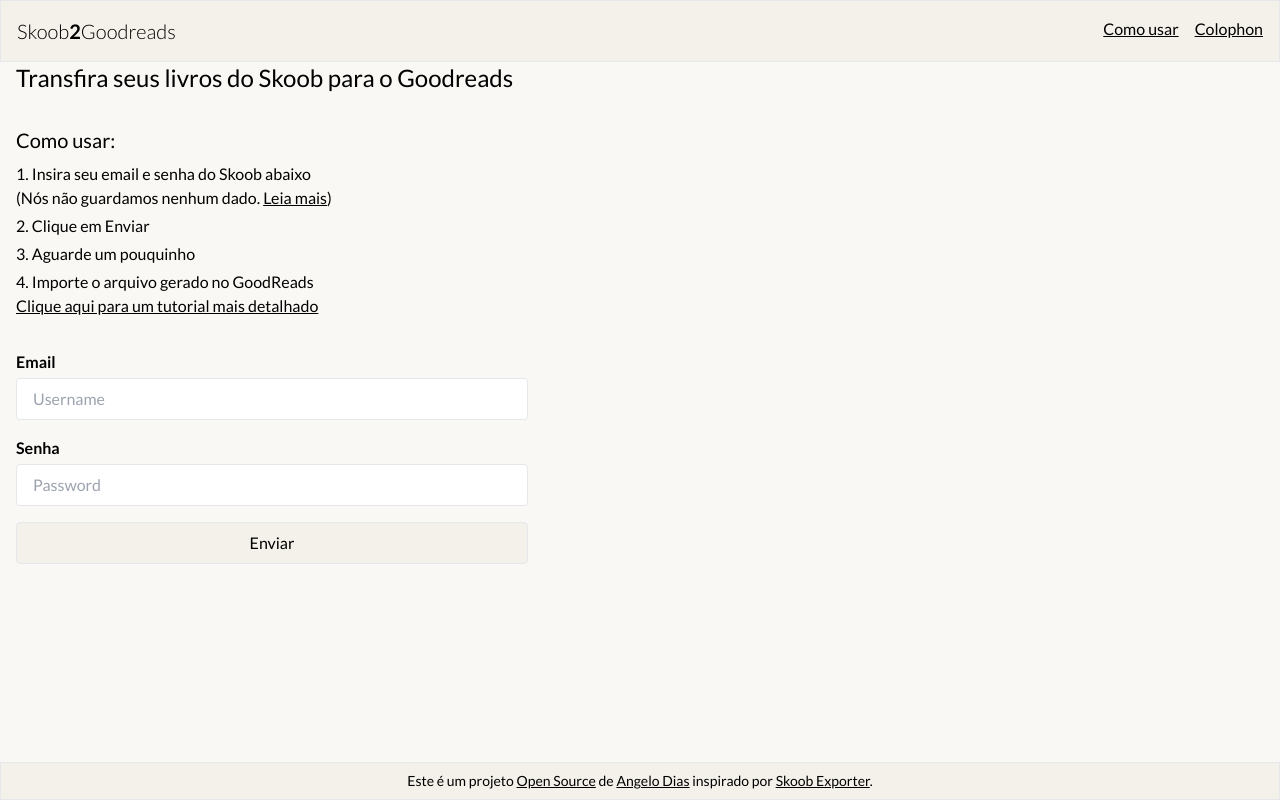
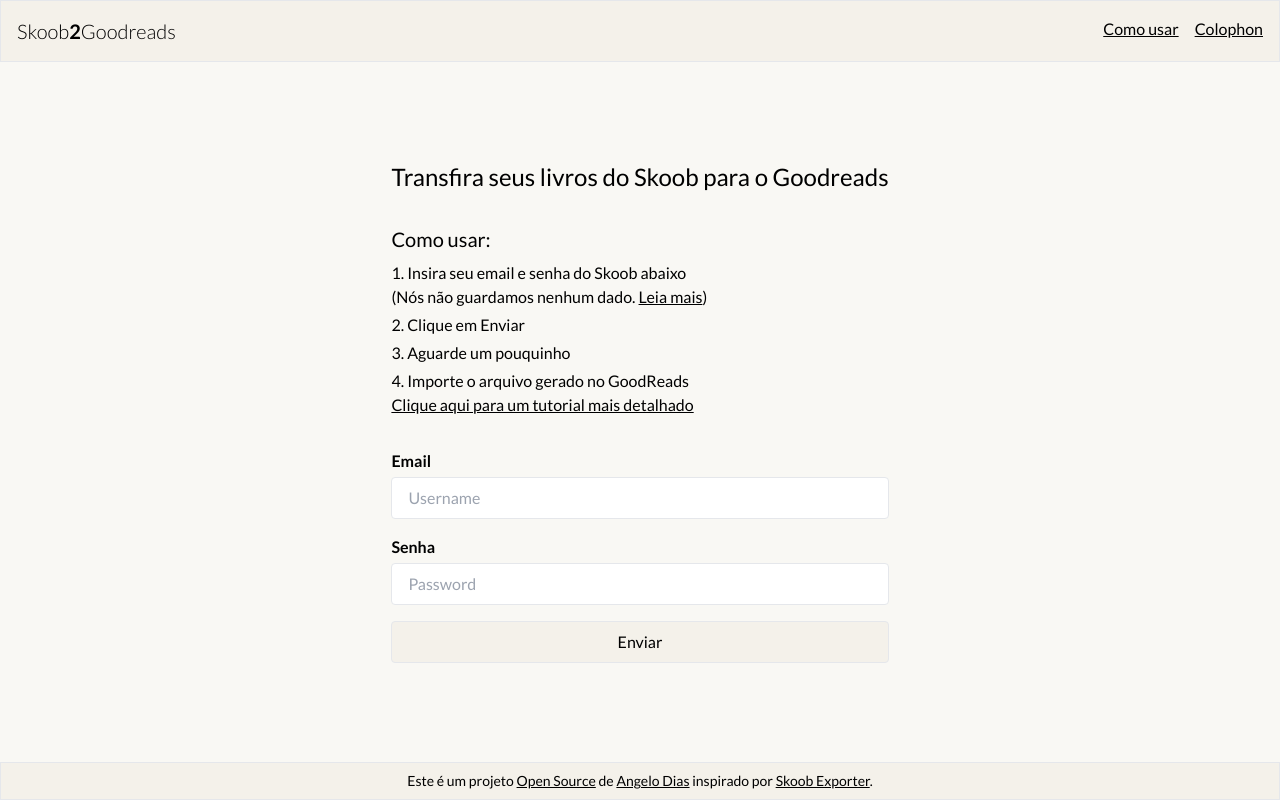
Before and after one commit to angelod1as/skoob-to-goodreads, a Next.js app: page / in a window 1280 px wide. Built offline with nearby package versions, Linux system fonts and the light colour scheme.

Commit message:
Fix desktop styles

```diff
--- a/src/components/Home.tsx
+++ b/src/components/Home.tsx
@@ -4,7 +4,7 @@
 
 export const Home = () => {
   return (
-    <div className="flex flex-col max-w-lg gap-8">
+    <div className="flex flex-col gap-8">
       <Intro />
       <Login />
     </div>
--- a/src/components/Templates/index.tsx
+++ b/src/components/Templates/index.tsx
@@ -24,7 +24,9 @@
         <link rel="icon" href="/favicon.ico" />
       </Head>
       <Header />
-      <main className="flex-1 w-full px-4 bg-beige-body">{children}</main>
+      <main className="flex flex-col items-center justify-center flex-1 w-full px-4 bg-beige-body">
+        <div className="max-w-lg">{children}</div>
+      </main>
       <Footer />
     </div>
   )
```
